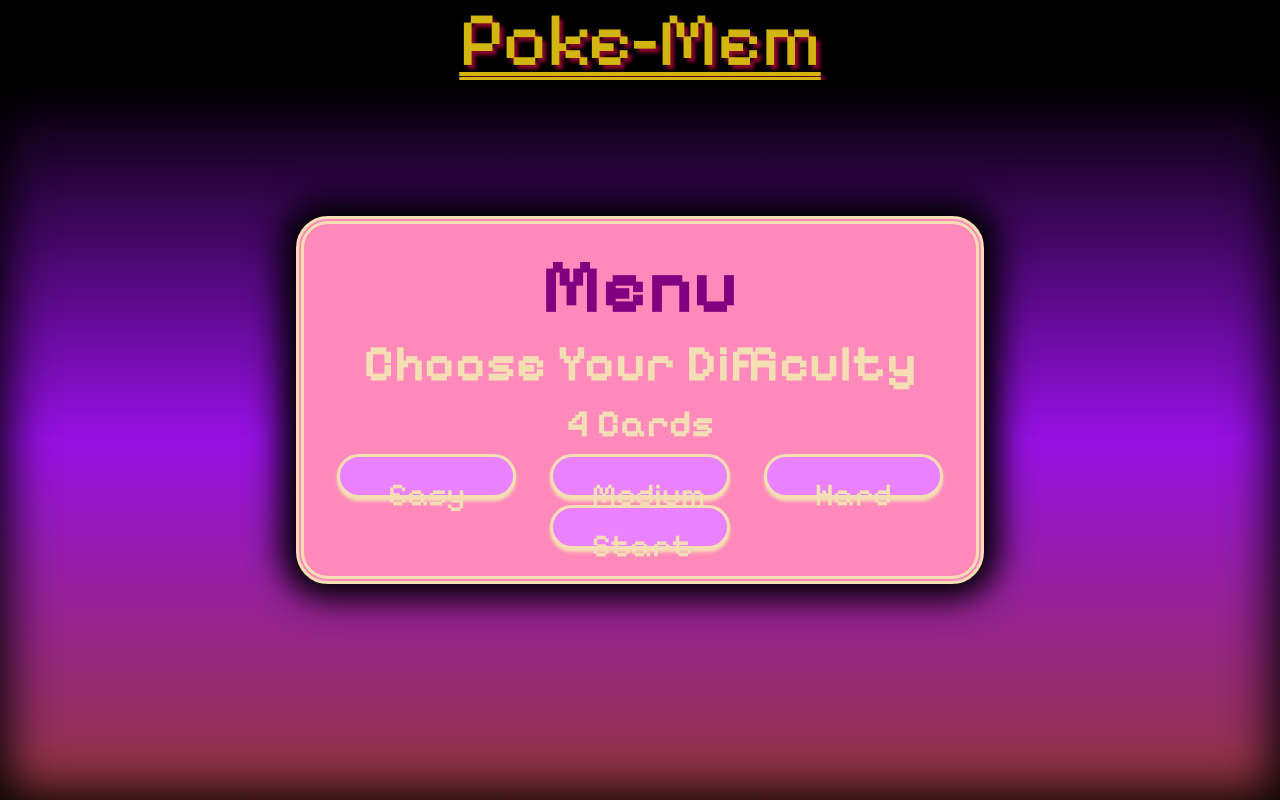
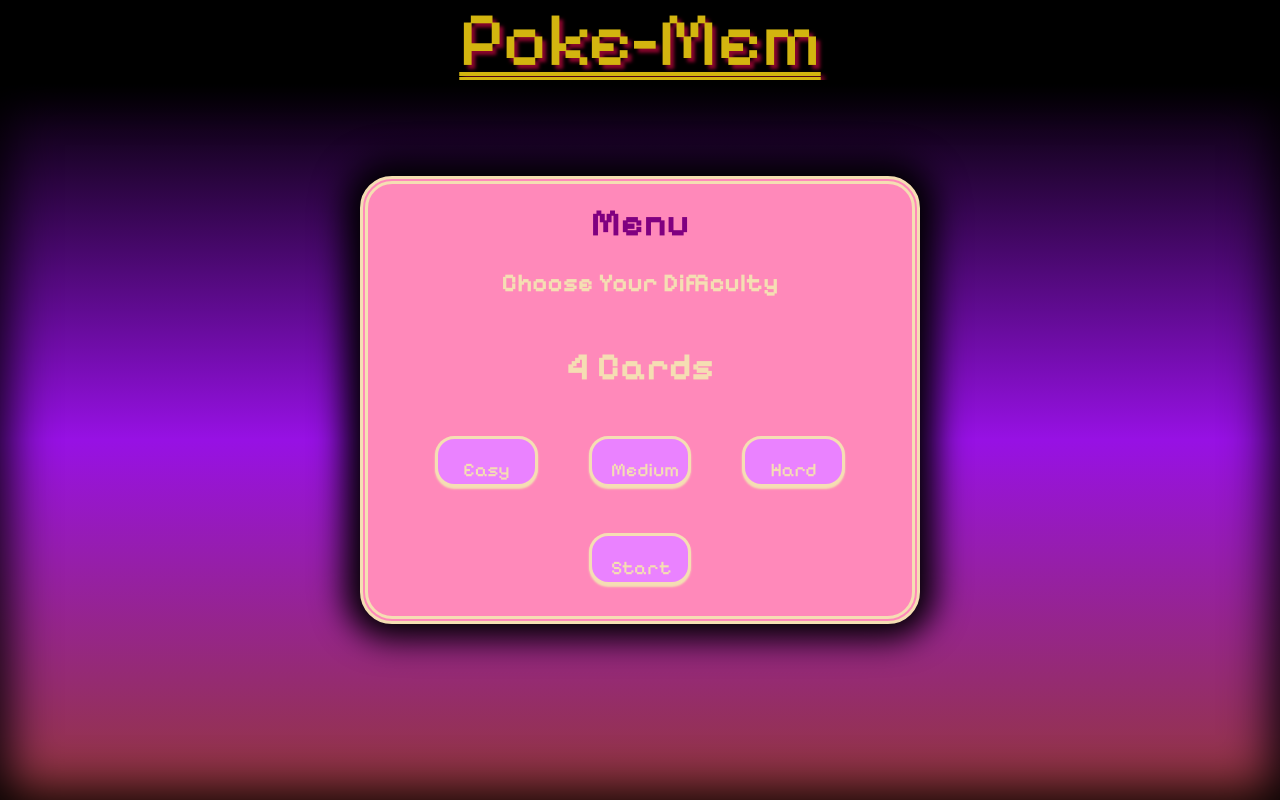
Before and after one commit to aamcn/memory-game, a React (Vite) app: page /memory-game/game-page in a window 1280 px wide. Built offline with nearby package versions, Linux system fonts and the light colour scheme.

Commit message:
Style: Add sizing for popup and menu components on screens widths of 1024px and up

```diff
--- a/src/components/gamePageComponents/gameMenu/gameMenu.module.css
+++ b/src/components/gamePageComponents/gameMenu/gameMenu.module.css
@@ -63,10 +63,6 @@ button:hover {
   background-color: rgb(153, 84, 167);
 }
 
-
-
-
-
 @media screen and (min-width:768px) {
   .gameMenuContainer {
    width:50dvw;
@@ -74,25 +70,18 @@ button:hover {
   }
 
   .startButton{
-     width:14dvw;
-     height:5dvh;
      font-size: 2.5dvw;
   }
 
   .optionButton {
-    width:14dvw;
-    height:5dvh;
     font-size: 2.5dvw;
   }
 }
 
-
-/*
-
-@media screen and (min-width:1200px) {
+@media screen and (min-width:1024px) {
   .gameMenuContainer {
-   width:30vw;
-   height: 30vw;
+   width:40vw;
+   height: 50vh;
   }
 
   button {
@@ -104,7 +93,95 @@ button:hover {
     box-shadow: 0px 0.1em 0.1em 0px;
     font-size: 1.5vw;
   }
-} */
+
+  .titleContainer {
+  font-size: 2vw;
+  }
+
+  .difficultyContainer {
+  display: grid;
+  grid-row: 2;
+  font-size: 3vw;
+  color:wheat;
+}
+
+.difficultyButtons {
+  display: flex;
+  flex-direction: row;
+  justify-content: space-evenly;
+}
+
+.difficultyTitle {
+  display: flex;
+  font-size: 2vw;
+  justify-content: center;
+}
+
+ .startButton{
+    padding:1em;
+     font-size: 1.5dvw;
+  }
+
+  .optionButton {
+    padding:1em;
+    font-size: 1.5dvw;
+  }
+}
+
+
+
+
+@media screen and (min-width:1200px) {
+  /* .gameMenuContainer {
+   width:40vw;
+   height: 40vh;
+  }
+
+  button {
+    height: fit-content;
+    animation: buttonFade 2s;
+    width:8vw;
+    height:4vw;
+    border:solid;
+    box-shadow: 0px 0.1em 0.1em 0px;
+    font-size: 1.5vw;
+  }
+
+  .titleContainer {
+  font-size: 2vw;
+  }
+
+  .difficultyContainer {
+  display: grid;
+  grid-row: 2;
+  font-size: 3vw;
+  color:wheat;
+}
+
+.difficultyButtons {
+  display: flex;
+  flex-direction: row;
+  justify-content: space-evenly;
+}
+
+.difficultyTitle {
+  display: flex;
+  font-size: 2vw;
+  justify-content: center;
+}
+
+ .startButton{
+    padding:1em;
+     font-size: 1.5dvw;
+  }
+
+  .optionButton {
+    padding:1em;
+    font-size: 1.5dvw;
+  } */
+}
+
+
 
 
 
--- a/src/components/gamePageComponents/gameOverPopUp/gameLostWindow.module.css
+++ b/src/components/gamePageComponents/gameOverPopUp/gameLostWindow.module.css
@@ -3,7 +3,7 @@
   width: 70dvw;
   z-index: 3;
   display: grid;
-  grid-template-rows: 1fr 1.5fr 1fr;
+  grid-template-rows: 1fr 1fr 1fr;
   justify-self: center;
   align-self: center;
   background-color: rgb(201, 230, 255);
@@ -51,6 +51,22 @@
   }
 }
 
+@media screen and (min-width:768px) {
+
+  .lostGameWindow {
+    width: 40dvw;
+    padding: 1em;
+  }
+
+  .gameOverTitle {
+  font-size: 4vw;
+}
+.gameOverText {
+  font-size: 2vw;
+}
+
+}
+
 
 @keyframes menuAppear {
   0% {
--- a/src/components/gamePageComponents/gameWonPopUp/gameWonPopUp.module.css
+++ b/src/components/gamePageComponents/gameWonPopUp/gameWonPopUp.module.css
@@ -45,16 +45,31 @@
   font-size: 5vw;
 }
 
-/* @media screen and (min-width:768px) {
+@media screen and (min-width:768px) {
 
   .gameWonWindow {
-    grid-template-rows: 1fr 1.5fr 1fr;
-    width: 60dvw;
+    width: 50dvw;
     padding: 1em;
   }
 }
 
-} */
+@media screen and (min-width:1024px) {
+
+  .gameWonWindow {
+    width: 30dvw;
+    padding: 1em;
+  }
+
+
+.gameWonTitle {
+  font-size: 3dvw;
+}
+
+.gameWonText {
+  font-size: 2vw;
+}
+}
+
 
 
 
```
Also changed, not shown: src/components/gamePageComponents/gameContainer/gameContainer.module.css (+0 -11 lines).
